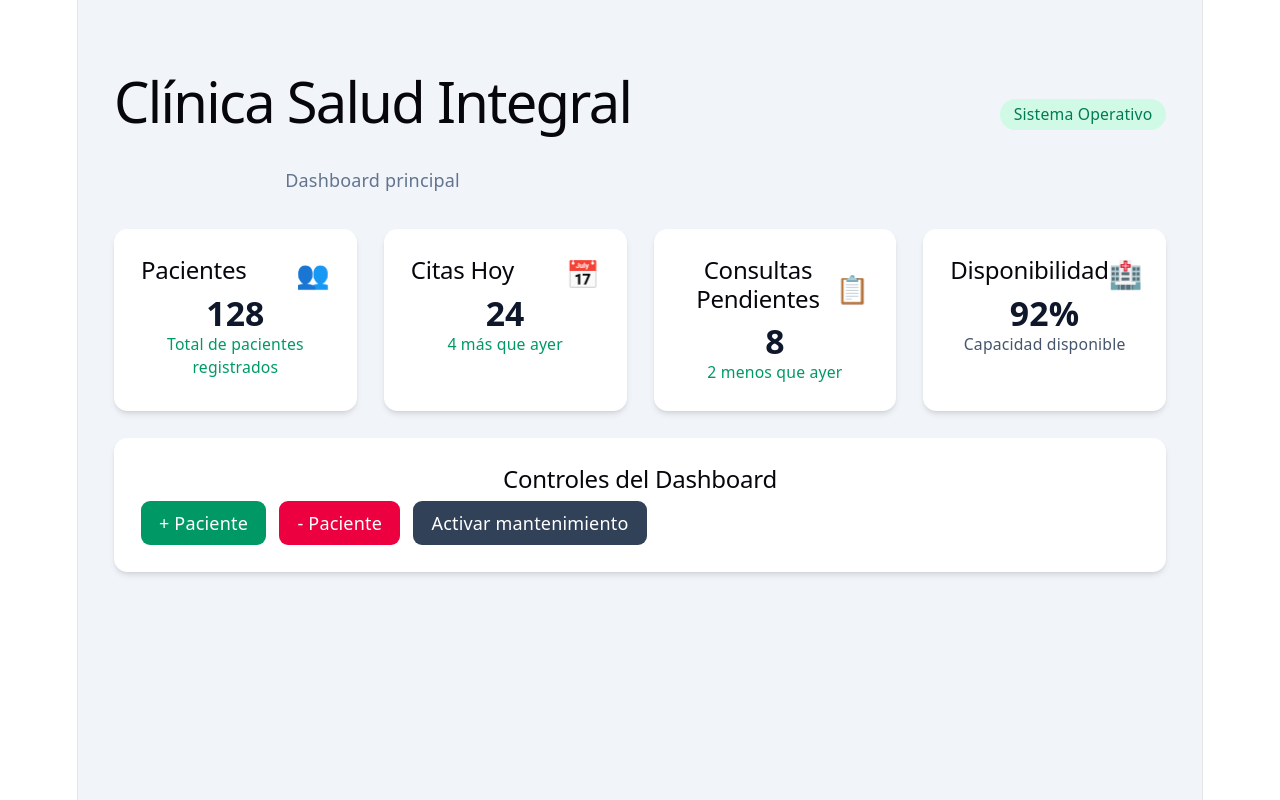
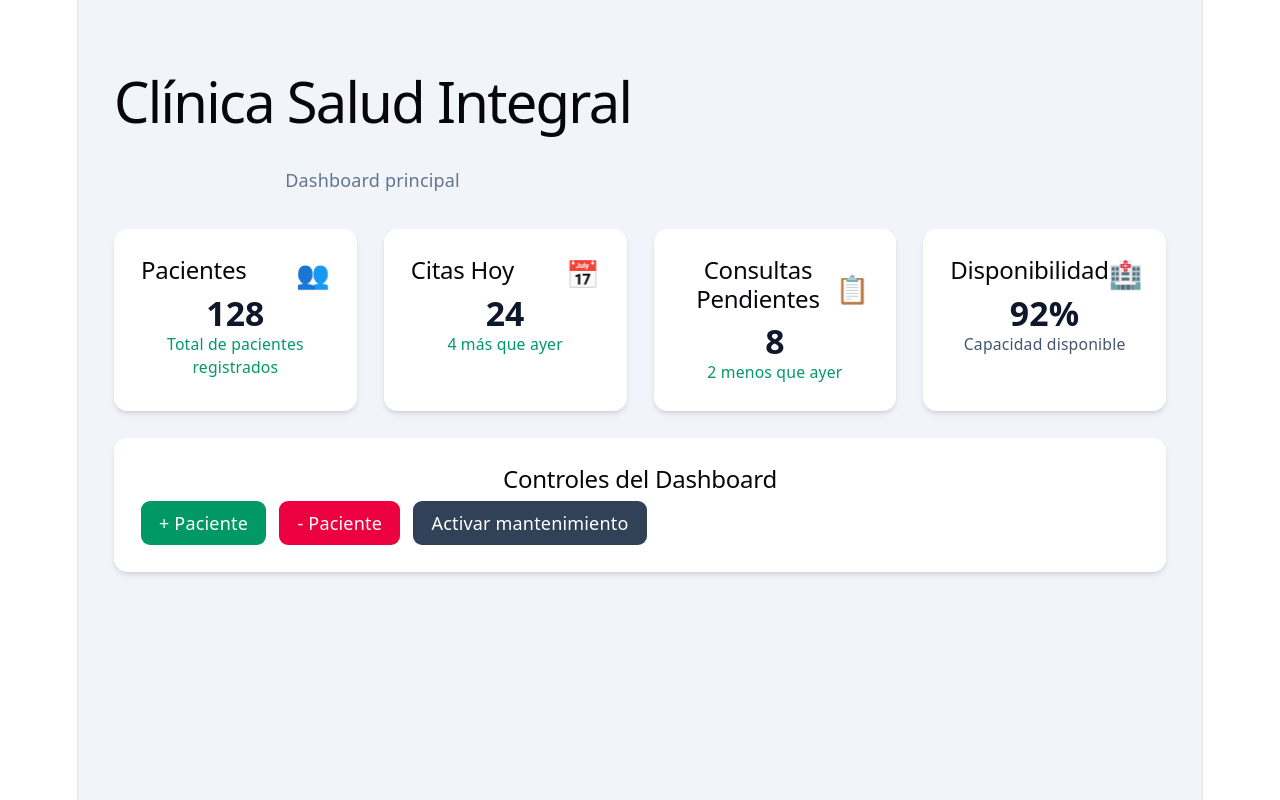
Before and after one commit to yairjaromfloresulrij-prog/clinica-frontend, a React (Vite) app: page /pacientes in a window 1280 px wide. Built offline with nearby package versions, Linux system fonts and the light colour scheme.

Commit message:
feat: add Paciente types and BadgeEstado component

```diff
--- a/src/components/StatusBadge.tsx
+++ b/src/components/StatusBadge.tsx
@@ -1,20 +1,21 @@
+import type { EstadoPaciente } from "../types/paciente";
+
 interface StatusBadgeProps {
-  activo: boolean;
+  estado: EstadoPaciente;
 }
 
 const colorPorEstado = {
   activo: "bg-emerald-100 text-emerald-700",
-  mantenimiento: "bg-rose-100 text-rose-700",
+  inactivo: "bg-rose-100 text-rose-700",
+  en_espera: "bg-amber-100 text-amber-700",
 };
 
-export function StatusBadge({ activo }: StatusBadgeProps) {
-  const estado = activo ? "activo" : "mantenimiento";
-
+export function StatusBadge({ estado }: StatusBadgeProps) {
   return (
     <span
       className={`rounded-full px-3 py-1 text-sm font-medium ${colorPorEstado[estado]}`}
     >
-      {activo ? "Sistema Operativo" : "Modo Mantenimiento"}
+      {estado}
     </span>
   );
 }
--- /dev/null
+++ b/src/types/paciente.ts
@@ -0,0 +1,16 @@
+// Problemas encontrados en el código generado por la IA:
+// 1. No respetó exactamente los tipos solicitados: usó Patient y PatientStatus en lugar de Paciente y EstadoPaciente.
+// 2. Definió id como number y especialidad como nombre de propiedad, cuando la interfaz pide id: string y especialidadAsignada.
+// 3. Dejó gran parte de la interfaz dentro de App.tsx en vez de separar BuscadorPacientes, PacienteRow y PaginaPacientes en componentes.
+export type EstadoPaciente = "activo" | "inactivo" | "en_espera";
+
+export interface Paciente {
+  id: string;
+  nombre: string;
+  apellido: string;
+  email: string;
+  telefono: string;
+  especialidadAsignada: string;
+  ultimaCita: string;
+  estado: EstadoPaciente;
+}
```
